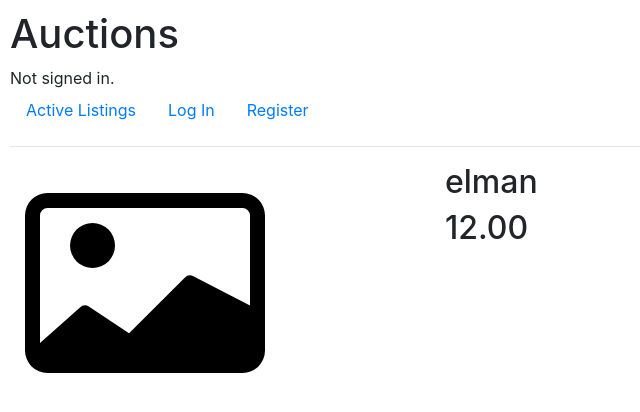
After one commit to SinanErbezci/cs50w_tut, a Django app: page /listing/7 in a window 1280 px wide. The commit adds this page. Shown: the top 412 px of the page, without its empty margins (0-640 px from the left). Run offline with Django 5.2, Linux system fonts and the light colour scheme; data comes from the database, SQL or seed files in the repository; both versions use the stored data as it was after the commit; some libraries are stand-ins or nearby versions.

Commit message:
new features

```diff
--- a/project1/commerce/auctions/models.py
+++ b/project1/commerce/auctions/models.py
@@ -18,9 +18,11 @@ class Auctions(models.Model):
     }
     title = models.CharField(max_length=64)
     description = models.CharField(max_length=256)
-    image = models.URLField()
+    image = models.URLField(default='',blank=True)
     price = models.DecimalField(max_digits=12, decimal_places=2)
     category = models.CharField(max_length=2, choices=CATEGORY_CHOICES, default=ELSE)
+    active = models.BooleanField(default=True)
+    created_time = models.DateTimeField(auto_now_add=True)
 
 class Comments(models.Model):
     message = models.CharField(max_length=256)
--- a/project1/commerce/auctions/static/auctions/styles.css
+++ b/project1/commerce/auctions/static/auctions/styles.css
@@ -2,6 +2,7 @@ body {
     padding: 10px;
 }
 
-textarea {
-    width: 40%;
+img {
+    width: 360px;
+    height: auto;
 }
--- a/project1/commerce/auctions/templates/auctions/create_listing.html
+++ b/project1/commerce/auctions/templates/auctions/create_listing.html
@@ -27,7 +27,7 @@
                 {% endfor %}
             </select>
         </div>
-        <label for="price">Price</label>
+        <label for="price">Starting Price</label>
         <div class="input-group mb-3 w-25">
             <div class="input-group-prepend">
               <span class="input-group-text">$</span>
--- /dev/null
+++ b/project1/commerce/auctions/templates/auctions/listing.html
@@ -0,0 +1,16 @@
+{% extends "auctions/layout.html" %}
+{% load static %}
+
+{% block body %}
+    <div class="container-fluid">
+        <div class="row">
+            <div class="col-4">
+            <img src="{% static 'auctions/card-image.svg' %}" class="img-fluid" alt="W3Schools.com" style="width:240px;height:auto;">
+            </div>
+            <div class="col-8">
+            <h2>{{item.title}} </h2>
+            <h2>{{item.price}} </h2>
+            </div>
+        </div>
+    </div>
+{% endblock %}
--- a/project1/commerce/auctions/templates/auctions/login.html
+++ b/project1/commerce/auctions/templates/auctions/login.html
@@ -2,6 +2,11 @@
 
 {% block body %}
 
+    {% if messages %}
+        {% for message in messages %}
+            <div class="alert {% if message.tags %}alert-{{ message.tags }}{% endif %}" role="alert">{{ message }}</div>
+        {% endfor %}
+    {% endif %}
     <h2>Login</h2>
 
     {% if message %}
--- a/project1/commerce/auctions/urls.py
+++ b/project1/commerce/auctions/urls.py
@@ -7,5 +7,6 @@ urlpatterns = [
     path("login", views.login_view, name="login"),
     path("logout", views.logout_view, name="logout"),
     path("register", views.register, name="register"),
-    path("create_listing", views.create_listing, name="create_listing")
+    path("create_listing", views.create_listing, name="create_listing"),
+    path("listing/<int:item_id>", views.listing, name="listing")
 ]
--- a/project1/commerce/auctions/views.py
+++ b/project1/commerce/auctions/views.py
@@ -7,12 +7,15 @@ from django.core.validators import URLValidator
 from django.core.exceptions import ValidationError
 from .models import User, Auctions
 from django.contrib import messages
+from django.contrib.auth.decorators import login_required
 
 
 
-def index(request,):
-    return render(request, "auctions/index.html")
-
+def index(request):
+    items = Auctions.objects.filter(active=True)
+    return render(request, "auctions/index.html", {
+            "items":items
+        })
 
 def login_view(request):
     if request.method == "POST":
@@ -65,7 +68,11 @@ def register(request):
     else:
         return render(request, "auctions/register.html")
 
+
 def create_listing(request):
+    if not request.user.is_authenticated:
+        messages.warning(request, "Please Login First")
+        return redirect("login")
 
     category_dict = Auctions.CATEGORY_CHOICES
     error = ""
@@ -111,3 +118,13 @@ def create_listing(request):
     return render(request, "auctions/create_listing.html", {
         "category_dict": category_dict
     })
+
+def listing(request,item_id):
+    item = Auctions.objects.get(pk = item_id)
+    if item:
+        return render(request, "auctions/listing.html", {
+            "item":item
+        })
+    else:
+        messages.warning(request, "Item is not active or not found")
+        return redirect("index")
```
Also changed, not shown: project1/commerce/auctions/templates/auctions/index.html (+7 -2 lines), project1/commerce/auctions/migrations/0001_initial.py, project1/commerce/auctions/migrations/0002_alter_auctions_created_time.py (added), project1/commerce/auctions/migrations/0003_alter_auctions_image.py (added), project1/commerce/auctions/migrations/0004_alter_auctions_active.py (added), project1/commerce/auctions/migrations/0005_alter_auctions_active_alter_auctions_image.py (added), project1/commerce/auctions/static/auctions/card-image.svg (added), project1/commerce/db.sqlite3.
